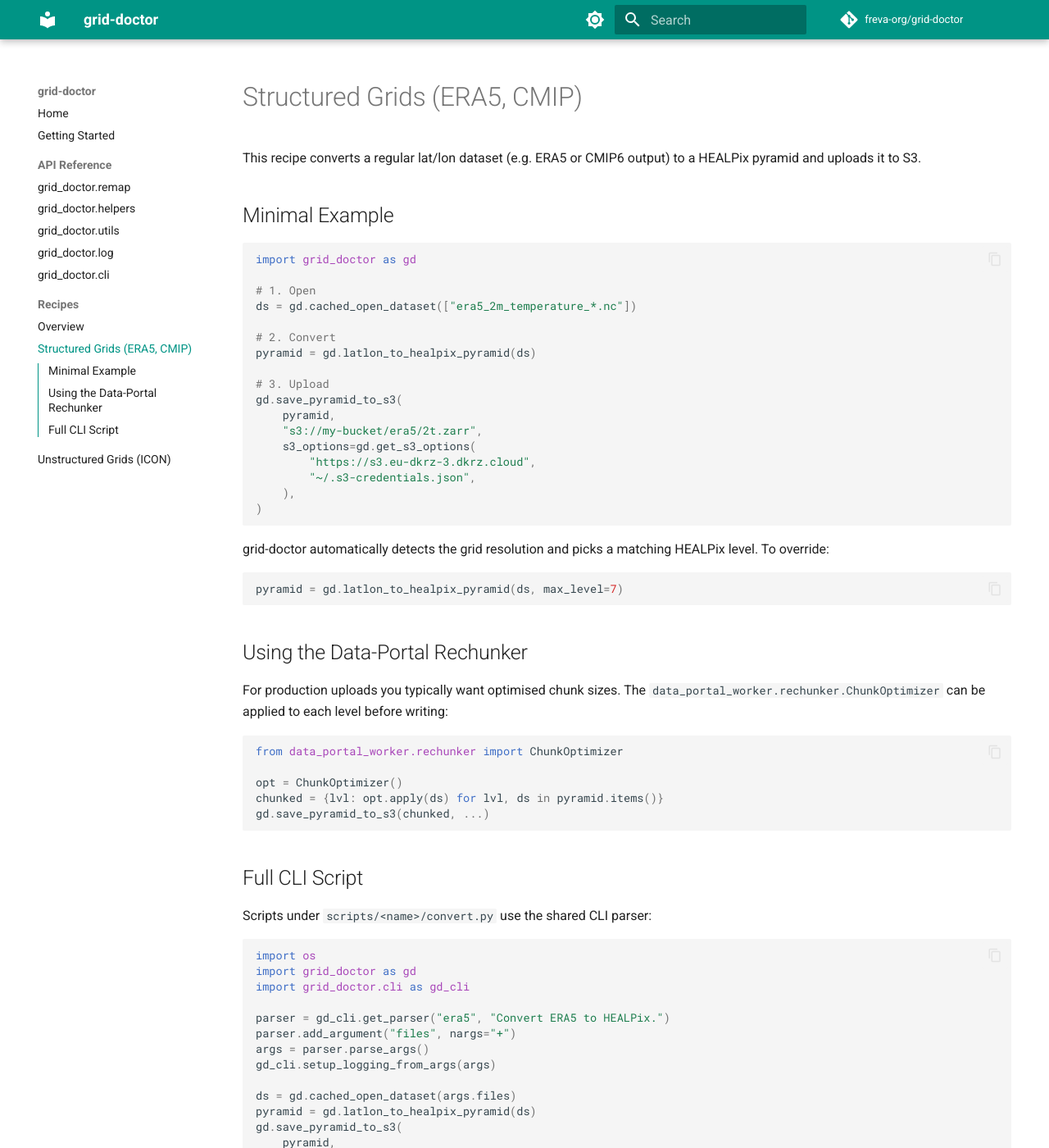
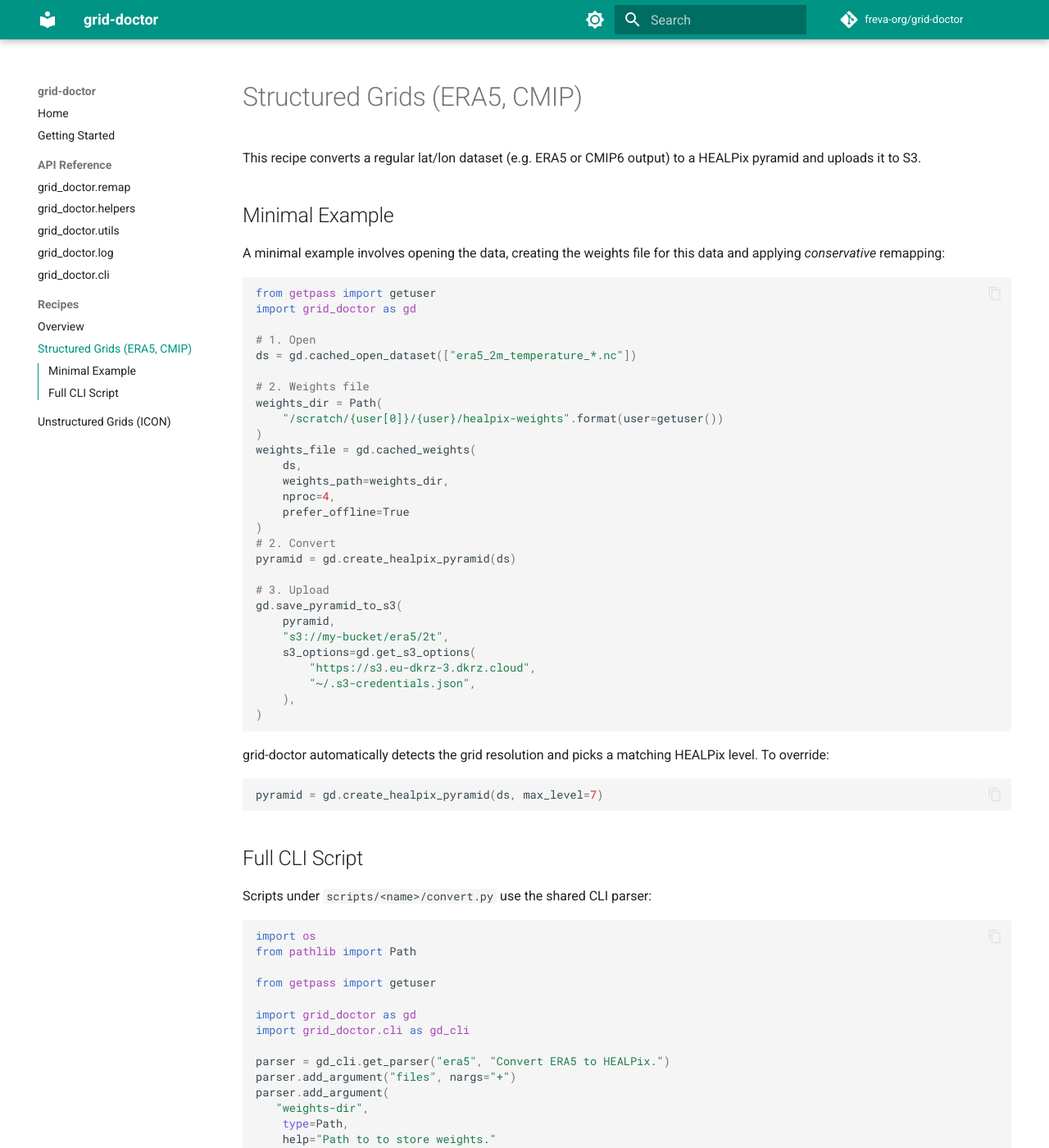
Before and after one commit to freva-org/grid-doctor, an MkDocs documentation site: the page built from docs/recipes/structured.md, in a window 1280 px wide and 1400 px high. Shown: the whole window at 82% size. Built offline with MkDocs 1.6.1 and Material for MkDocs 9.7.7, drawn with Linux system fonts in a browser that asks for light colours; comment, search, counter and statistics services are not loaded; some of the changed text lies outside the part shown.

Commit message:
Update docs.

````diff
--- a/docs/recipes/structured.md
+++ b/docs/recipes/structured.md
@@ -5,19 +5,33 @@ output) to a HEALPix pyramid and uploads it to S3.
 
 ## Minimal Example
 
+A minimal example involves opening the data, creating the weights file for this
+data and applying *conservative* remapping:
+
 ```python
+from getpass import getuser
 import grid_doctor as gd
 
 # 1. Open
 ds = gd.cached_open_dataset(["era5_2m_temperature_*.nc"])
 
+# 2. Weights file
+weights_dir = Path(
+    "/scratch/{user[0]}/{user}/healpix-weights".format(user=getuser())
+)
+weights_file = gd.cached_weights(
+    ds,
+    weights_path=weights_dir,
+    nproc=4,
+    prefer_offline=True
+)
 # 2. Convert
-pyramid = gd.latlon_to_healpix_pyramid(ds)
+pyramid = gd.create_healpix_pyramid(ds)
 
 # 3. Upload
 gd.save_pyramid_to_s3(
     pyramid,
-    "s3://my-bucket/era5/2t.zarr",
+    "s3://my-bucket/era5/2t",
     s3_options=gd.get_s3_options(
         "https://s3.eu-dkrz-3.dkrz.cloud",
         "~/.s3-credentials.json",
@@ -29,21 +43,7 @@ grid-doctor automatically detects the grid resolution and picks a
 matching HEALPix level.  To override:
 
 ```python
-pyramid = gd.latlon_to_healpix_pyramid(ds, max_level=7)
-```
-
-## Using the Data-Portal Rechunker
-
-For production uploads you typically want optimised chunk sizes.  The
-`data_portal_worker.rechunker.ChunkOptimizer` can be applied to each
-level before writing:
-
-```python
-from data_portal_worker.rechunker import ChunkOptimizer
-
-opt = ChunkOptimizer()
-chunked = {lvl: opt.apply(ds) for lvl, ds in pyramid.items()}
-gd.save_pyramid_to_s3(chunked, ...)
+pyramid = gd.create_healpix_pyramid(ds, max_level=7)
 ```
 
 ## Full CLI Script
@@ -52,19 +52,35 @@ Scripts under `scripts/<name>/convert.py` use the shared CLI parser:
 
 ```python
 import os
+from pathlib import Path
+
+from getpass import getuser
+
 import grid_doctor as gd
 import grid_doctor.cli as gd_cli
 
 parser = gd_cli.get_parser("era5", "Convert ERA5 to HEALPix.")
 parser.add_argument("files", nargs="+")
+parser.add_argument(
+   "weights-dir",
+    type=Path,
+    help="Path to to store weights."
+    defualt="/scratch/{user[0]}/{user}/healpix-weights/".format(user=getuser())
+    )
 args = parser.parse_args()
 gd_cli.setup_logging_from_args(args)
 
 ds = gd.cached_open_dataset(args.files)
-pyramid = gd.latlon_to_healpix_pyramid(ds)
+weights_file = gd.cached_weights(
+    ds
+    weights_path=args.weights_dir,
+    nproc=4,
+    prefer_offline=True
+)
+pyramid = gd.create_healpix_pyramid(ds)
 gd.save_pyramid_to_s3(
     pyramid,
-    f"s3://{args.s3_bucket}/era5.zarr",
+    f"s3://{args.s3_bucket}/era5",
     s3_options=gd.get_s3_options(args.s3_endpoint, args.s3_credentials_file),
 )
 ```
--- a/pyproject.toml
+++ b/pyproject.toml
@@ -38,6 +38,7 @@ classifiers = [
 requires-python = ">=3.10"
 dependencies = [
     "numpy",
+    "esmpy",
     "xarray",
     "requests",
     "healpix-geo",
````
Also changed, not shown: README.md (+8 -0 lines), docs/getting-started.md (+12 -9 lines), docs/index.md (+4 -3 lines), docs/recipes/icon.md (+11 -9 lines), 1 other file.
